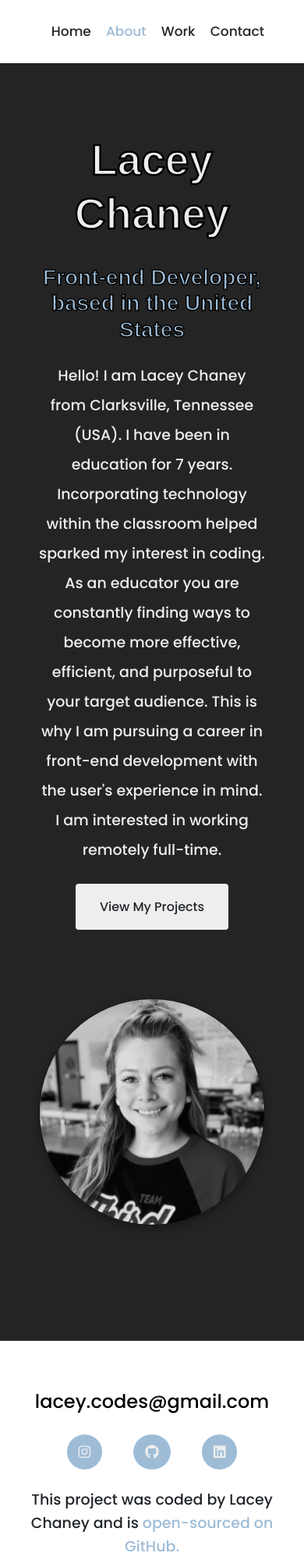
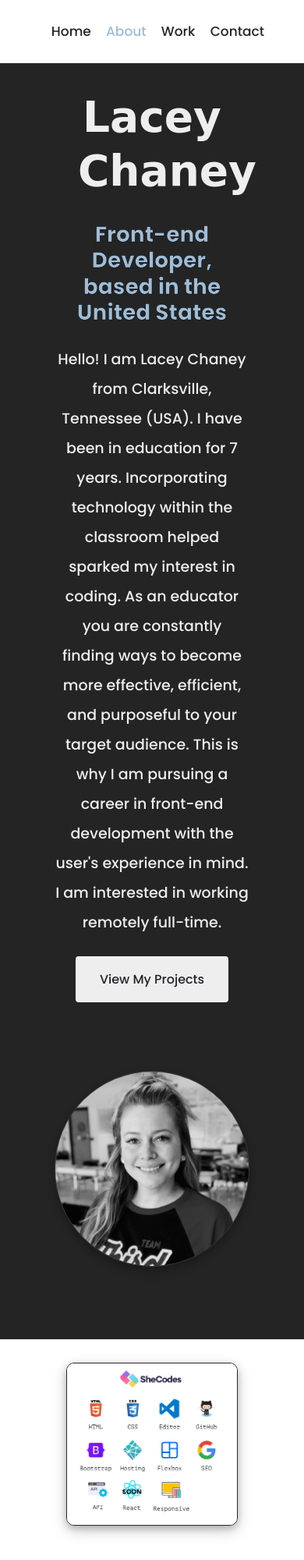
Before and after one commit to LaceyTN/portfolio-project, a plain HTML site: page about.html in a window 390 px wide. Shown: the top 2000 px of the page at 78% size. Drawn offline with nearby package versions, Linux system fonts and the light colour scheme.

Commit message:
added skills image

```diff
--- a/about.html
+++ b/about.html
@@ -78,11 +78,20 @@
         </div>
       </div>
     </div>
+
+  <div class="skills-container container">
+    <div class="content text-center">
+       <p class="mb-4">
+        <img src="src/skills.png" class="skills" />
+       </p>
+    </div>
+  </div>
+
+
     <div class="container">
      <footer>
         <div
-          class="contact-box d-flex justify-content-between mb-5 d-none d-md-flex"
-        >
+          class="contact-box d-flex justify-content-between mb-5 d-none d-md-flex">
           <div>
             <h4>Work Inquiry</h4>
             <p class="text-muted">Let's work together</p>
--- a/styles/portfolio.css
+++ b/styles/portfolio.css
@@ -1,6 +1,6 @@
 :root {
   --branding-color: rgb(238, 238, 238);
-  --heading-font-family: "Raleway", sans-serif;
+  --heading-font-family: "Dancing Script", cursive;
   --body-font-family: "Poppins", sans-serif;
   --secondary-color: rgb(37, 36, 36);
   --accent-color: rgb(158, 188, 214);
@@ -17,15 +17,14 @@ body {
 
 h1 {
   color: #eeeeee;
-  font-size: 85px;
+  font-size: 100px;
   font-family: var(--heading-font-family);
   font-weight: bolder;
   line-height: 1.5;
-  -webkit-text-stroke: 2.5px black;
 }
 
 h2 {
-  font-size: 44px;
+  font-size: 35px;
   -webkit-text-stroke: 0.6px var(--extra-color);
   font-weight: bolder;
 }
@@ -100,7 +99,7 @@ a:hover {
 .content-container {
   background: var(--secondary-color);
   color: rgb(158, 188, 214);
-  padding: 60px 50px;
+  padding: 60px 70px;
 }
 
 .content h1 {
@@ -111,7 +110,7 @@ a:hover {
 .content h2 {
   font-size: 31px;
   font-weight: bolder;
-  font-family: var(--heading-font-family);
+  font-family: var(--body-font-family);
   -webkit-text-stroke: 1.5px black;
 }
 
@@ -134,10 +133,6 @@ a:hover {
   font-size: 19px;
   color: #eeeeee;
   line-height: 2;
-}
-
-.mb-3 {
-  font-size: 30px;
 }
 
 .btn-branding {
@@ -170,6 +165,14 @@ a:hover {
 
 .project-description {
   padding: 80px 60px;
+}
+
+.skills {
+  border-radius: 20px;
+  border: 0.5px solid rgb(41, 41, 41);
+  margin: 35px 10px;
+
+  box-shadow: 0 4px 8px 0 rgba(0, 0, 0, 0.2), 0 6px 20px 0 rgba(0, 0, 0, 0.19);
 }
 
 a {
@@ -261,6 +264,12 @@ footer .social-links a:hover {
     padding: 0;
   }
 
+  .content-container {
+    background: var(--secondary-color);
+    color: rgb(158, 188, 214);
+    padding: 5px 70px;
+  }
+
   .content h1 {
     font-size: 55px;
     line-height: 1.25;
@@ -268,9 +277,9 @@ footer .social-links a:hover {
 
   .content h2 {
     font-size: 28px;
-    font-weight: bolder;
-    font-family: var(--heading-font-family);
-    -webkit-text-stroke: 1.5px black;
+    font-weight: 700;
+    font-family: var(--body-font-family);
+    -webkit-text-stroke: 0.5px black;
   }
 
   .project-description {
@@ -295,12 +304,18 @@ footer .social-links a:hover {
     margin: 88px 0px;
     border-radius: 168px;
   }
+
+  .skills {
+    margin: 30px 0px;
+    border-radius: 10px;
+    width: 60%;
+  }
 }
 
 .img-fluid {
   opacity: 1;
   border-radius: 20px;
-  border: 0.5px solid rgb(22, 22, 22);
+  border: 0.5px solid rgb(56, 56, 56);
   filter: grayscale(100%);
   margin: 35px 10px;
   display: block;
```
Also changed, not shown: src/skills.png (added), src/weather-app.png.
